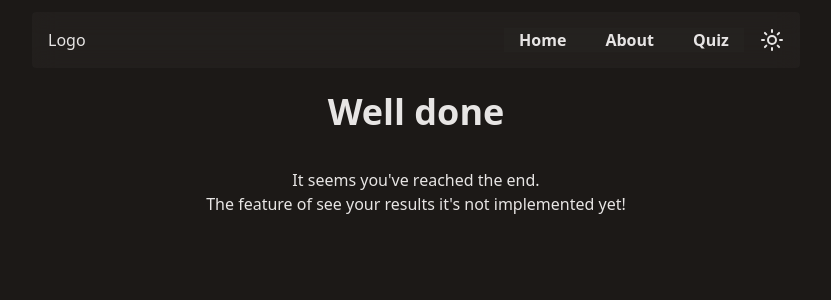
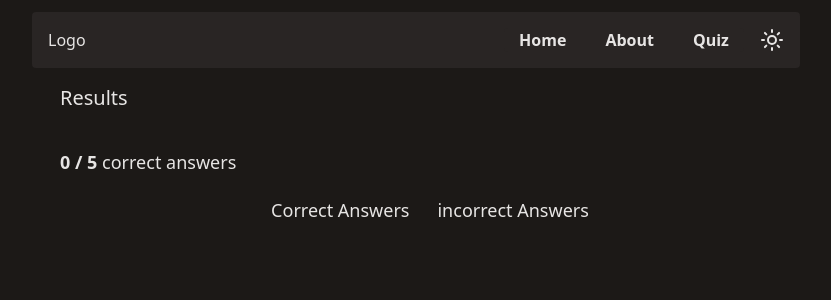
Before and after one commit to SantiagoG500/nature-time, a React (Vite) app: page /results in a window 1280 px wide. Shown: the top 300 px of the page, without its empty margins (224-1055 px from the left). Built offline with nearby package versions, Linux system fonts and the light colour scheme.

Commit message:
adding results page

```diff
--- a/src/components/Header.jsx
+++ b/src/components/Header.jsx
@@ -1,7 +1,6 @@
 import { Link } from 'react-router-dom'
 import { useRef } from 'react'
 import ToggleThemeButton from './ToggleThemeButton'
-import { Home } from 'lucide-react'
 
 export default function Header () {
   const themeButtonRef = useRef(null)
@@ -19,10 +18,10 @@ export default function Header () {
     p-4
     flex justify-between
     rounded
-      bg-background-secondary/55 backdrop-blur-md
+    bg-background-secondary
   '
     >
-      <div className=''>
+      <div>
         <Link to='/'>
           <p className='text-color-primary'>Logo</p>
         </Link>
@@ -33,8 +32,9 @@ export default function Header () {
           className='
           hidden space-x-4 absolute right-0 top-full
           sm:flex sm:relative sm:top-0
-            sm:bg-transparent sm:backdrop-blur-0
-            bg-background-secondary/55 backdrop-blur-md
+          sm:backdrop-blur-0 sm:bg-transparent
+          backdrop-blur bg-background-secondary
+          rounded
         '
           ref={navRef}
         >
@@ -42,7 +42,7 @@ export default function Header () {
             <li>
               <Link
                 to='/'
-                className=' text-color-primary hover:text-color-emphasis font-semibold'
+                className='text-color-primary hover:text-color-emphasis font-semibold'
                 onClick={toggleNavVisibility}
               >
                 Home
@@ -51,7 +51,7 @@ export default function Header () {
             <li>
               <Link
                 to='about/'
-                className=' text-color-primary hover:text-color-emphasis font-semibold'
+                className='text-color-primary hover:text-color-emphasis font-semibold'
                 onClick={toggleNavVisibility}
               >
                 About
@@ -60,18 +60,17 @@ export default function Header () {
             <li>
               <Link
                 to='quiz/'
-                className=' text-color-primary hover:text-color-emphasis font-semibold'
+                className='text-color-primary hover:text-color-emphasis font-semibold'
                 onClick={toggleNavVisibility}
               >
                 Quiz
               </Link>
             </li>
-
           </ul>
         </nav>
 
         <button
-          className='sm:hidden text-color-primary '
+          className='sm:hidden text-color-primary'
           onClick={toggleNavVisibility}
           ref={themeButtonRef}
         >
@@ -80,8 +79,6 @@ export default function Header () {
 
         <ToggleThemeButton />
       </div>
-
     </header>
-
   )
 }
--- a/src/context/QuizInfo.jsx
+++ b/src/context/QuizInfo.jsx
@@ -13,6 +13,8 @@ export function QuizInfoProvider ({ children }) {
     answeredQuestions,
     allQuestionsAnswered,
     atFinalQuestion,
+    correctAnswers,
+    wrongAnswers,
 
     prevQuestion,
     nextQuestion,
@@ -31,6 +33,8 @@ export function QuizInfoProvider ({ children }) {
         answeredQuestions,
         allQuestionsAnswered,
         atFinalQuestion,
+        correctAnswers,
+        wrongAnswers,
 
         prevQuestion,
         nextQuestion,
--- a/src/hooks/usequiz.js
+++ b/src/hooks/usequiz.js
@@ -33,6 +33,11 @@ export function useQuiz () {
   const answeredQuestions = quizQuestions.getUserAnswers()
     .filter(ans => ans).length
 
+  const correctAnswers = quizQuestions.getUserAnswers()
+    .filter(ans => ans.correct)
+  const wrongAnswers = quizQuestions.getUserAnswers()
+    .filter(ans => !ans.correct)
+
   const allQuestionsAnswered = answeredQuestions === length
   const atFinalQuestion = index + 1 === length
 
@@ -47,6 +52,8 @@ export function useQuiz () {
     answeredQuestions,
     allQuestionsAnswered,
     atFinalQuestion,
+    correctAnswers,
+    wrongAnswers,
 
     prevQuestion,
     nextQuestion,
--- a/src/main.jsx
+++ b/src/main.jsx
@@ -19,6 +19,7 @@ import Quiz from './routes/Quiz'
 
 import { WikipediaLoader } from './loaders/WikipediaLoader'
 import Results from './routes/Results'
+import { QuizInfoProvider } from './context/QuizInfo'
 
 const root = createRoot(document.getElementById('app'))
 const router = createBrowserRouter(
@@ -38,11 +39,19 @@ const router = createBrowserRouter(
         />
         <Route
           path='quiz/'
-          element={<Quiz />}
+          element={
+            <QuizInfoProvider>
+              <Quiz />
+            </QuizInfoProvider>
+          }
         />
         <Route
           path='results/'
-          element={<Results />}
+          element={
+            <QuizInfoProvider>
+              <Results />
+            </QuizInfoProvider>
+          }
         />
       </Route>
     </>
--- a/src/routes/Quiz.jsx
+++ b/src/routes/Quiz.jsx
@@ -1,7 +1,9 @@
+import { useContext } from 'react'
+
 import QuizAnswers from '../components/QuizAnswers'
 import QuizPagination from './QuizPagination'
 import QuizQuestionInfo from '../components/QuizQuestionInfo'
-import { useQuiz } from '../hooks/usequiz'
+import { quizContext } from '../context/QuizInfo'
 
 export default function Quiz () {
   const {
@@ -18,7 +20,23 @@ export default function Quiz () {
     allQuestionsAnswered,
     atFinalQuestion,
     answeredQuestions
-  } = useQuiz()
+  } = useContext(quizContext)
+
+  // const {
+  //   quizQuestions,
+  //   selected,
+  //   index,
+  //   length,
+
+  //   handleSelected,
+  //   prevQuestion,
+  //   nextQuestion,
+  //   endOfQuiz,
+
+  //   allQuestionsAnswered,
+  //   atFinalQuestion,
+  //   answeredQuestions
+  // } = useQuiz()
 
   const current = quizQuestions.getCurrentQuestion().value
   const { questionContext } = current
--- a/src/routes/QuizPagination.jsx
+++ b/src/routes/QuizPagination.jsx
@@ -27,9 +27,7 @@ export default function QuizPagination ({
   }
   return (
     <section className='flex gap-8 h-min w-min'>
-      <p className='text-color-primary'>{JSON.stringify(atFinalQuestion)}</p>
-      <p className='text-color-primary'>{JSON.stringify(allQuestionsAnswered)}</p>
-      <p className='text-color-primary'> result {JSON.stringify(atFinalQuestion && !allQuestionsAnswered)}</p>
+
       <button
         className='
         flex items-center justify-center
--- a/src/routes/Results.jsx
+++ b/src/routes/Results.jsx
@@ -1,9 +1,77 @@
+import { useContext, useState } from 'react'
+import { quizContext } from '../context/QuizInfo'
+
 export default function Results () {
+  const [showCorrectAnswers, setShowCorrectAnswers] = useState(true)
+
+  const {
+    length,
+    quizQuestions,
+    correctAnswers,
+    wrongAnswers
+  } = useContext(quizContext)
+
+  const userQuestions = quizQuestions.getUserAnswers()
+  console.log({ userQuestions, correctAnswers, wrongAnswers })
+
+  const answers = showCorrectAnswers ? correctAnswers : wrongAnswers
+
   return (
-    <>
-      <h1 className='text-color-primary text-4xl text-center font-bold mt-9 mb-9'>Well done </h1>
-      <p className='text-color-primary text-center text-base '>It seems you've reached the end.</p>
-      <p className='text-color-primary text-center text-base '>The feature of see your results it's not implemented yet!</p>
-    </>
+    <section className='mt-7 text-lg max-w-screen-md m-auto pl-7'>
+      <h1 className='text-color-primary text-xl font-extralight'>
+        Results
+      </h1>
+
+      <div className='mt-9 mb-5'>
+        <h2 className='text-color-primary text-lg'>
+          <span className='font-bold'>{correctAnswers.length} / {length}</span> correct answers
+        </h2>
+
+      </div>
+      <div className='flex justify-center gap-7 '>
+        <button
+          className='
+            text-color-primary hover:text-color-emphasis-500 hover:underline
+          '
+          onClick={() => setShowCorrectAnswers(true)}
+        >
+          Correct Answers
+        </button>
+        <button
+          className='
+            text-color-primary hover:text-color-emphasis-500 hover:underline
+          '
+          onClick={() => setShowCorrectAnswers(false)}
+        >
+          incorrect Answers
+        </button>
+      </div>
+
+      <div className='flex flex-col gap-6 mt-7'>
+        {
+          answers.map((ans, index) => {
+            const { question, correctAnswer, userAnswer } = ans
+            return (
+              <div key={index} className='flex flex-col gap-5 w-11/12 p-5 bg-background-secondary rounded'>
+                <p className='text-color-primary'> {question} </p>
+                <p className='text-color-emphasis-400'> <span className='font-bold'>Correct Answer: </span> {correctAnswer} </p>
+                {
+                  !showCorrectAnswers && <p className='text-red-400'> <span className='font-bold'>your answer</span> {userAnswer} </p>
+                }
+              </div>
+            )
+          })
+        }
+      </div>
+
+    </section>
   )
 }
+
+// return (
+//   <>
+//     <h1 className='text-color-primary text-4xl text-center font-bold mt-9 mb-9'>Well done</h1>
+//     <p className='text-color-primary text-center text-base '>It seems you've reached the end.</p>
+//     <p className='text-color-primary text-center text-base '>The feature of see your results it's not implemented yet!</p>
+//   </>
+// )
```
Lines whose indentation alone changed are shown as unchanged.
